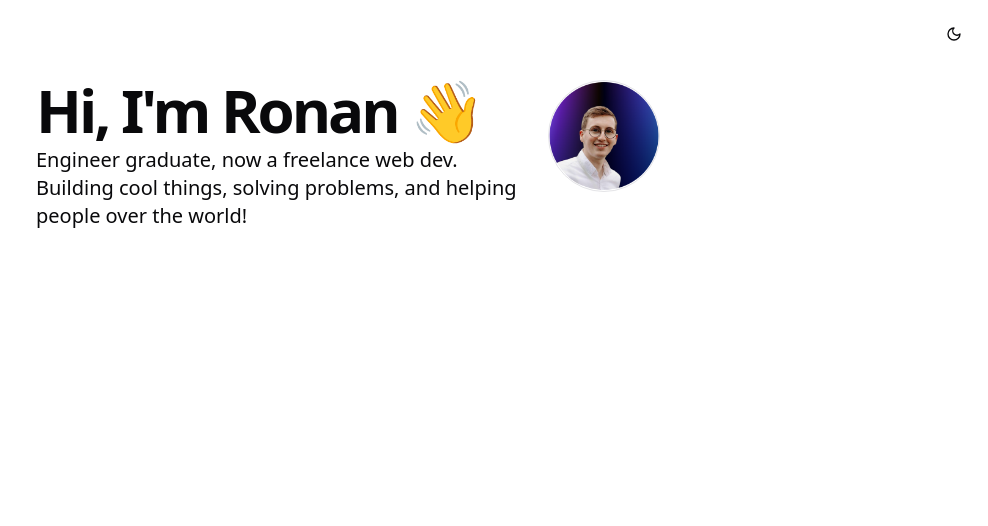
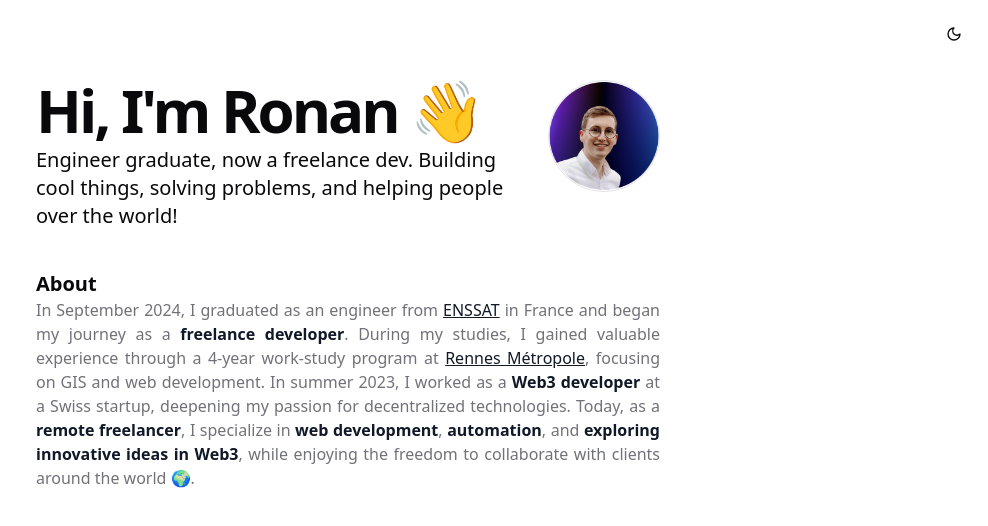
Before and after one commit to ronanren/ronanren.github.io, a Next.js app: page / in a window 1280 px wide. Shown: the top 526 px of the page, without its empty margins (292-1280 px from the left). Built offline with nearby package versions, Linux system fonts and the light colour scheme.

Commit message:
add hero and about

```diff
--- a/package.json
+++ b/package.json
@@ -18,10 +18,12 @@
     "next-themes": "^0.4.3",
     "react": "19.0.0-rc-66855b96-20241106",
     "react-dom": "19.0.0-rc-66855b96-20241106",
+    "react-markdown": "^9.0.1",
     "tailwind-merge": "^2.5.4",
     "tailwindcss-animate": "^1.0.7"
   },
   "devDependencies": {
+    "@tailwindcss/typography": "^0.5.15",
     "@types/node": "^20",
     "@types/react": "^18",
     "@types/react-dom": "^18",
--- a/src/app/globals.css
+++ b/src/app/globals.css
@@ -70,6 +70,6 @@
   }
 
   body {
-    @apply bg-background text-foreground;
+    @apply bg-background text-foreground transition-colors duration-300 ease-in-out;
   }
 }
--- a/src/app/page.tsx
+++ b/src/app/page.tsx
@@ -1,6 +1,7 @@
 import { DATA } from "@/data/portfolio";
 import { Avatar, AvatarFallback, AvatarImage } from "@/components/ui/avatar";
 import { ThemeButton } from "@/components/theme-button";
+import Markdown from "react-markdown";
 
 export default function Page() {
   return (<>
@@ -24,6 +25,12 @@ export default function Page() {
           </div>
         </div>
       </section>
+      <section id="about">
+        <h2 className="text-xl font-bold">
+          About
+        </h2>
+        <Markdown className="prose dark:prose-invert text-pretty text-muted-foreground text-base max-w-full text-justify">{DATA.summary}</Markdown>
+      </section>
     </main>
   </>);
 }
--- a/src/data/portfolio.tsx
+++ b/src/data/portfolio.tsx
@@ -3,5 +3,7 @@ export const DATA = {
 	initials: "RR",
 	avatarUrl: "/ronanren.github.io/profile.png",
 	url: "https://ronanren.github.io",
-	description: "Engineer graduate, now a freelance web dev. Building cool things, solving problems, and helping people over the world!",
+	description: "Engineer graduate, now a freelance dev. Building cool things, solving problems, and helping people over the world!",
+	summary:
+		"In September 2024, I graduated as an engineer from [ENSSAT](https://www.enssat.fr) in France and began my journey as a **freelance developer**. During my studies, I gained valuable experience through a 4-year work-study program at [Rennes Métropole](https://metropole.rennes.fr), focusing on GIS and web development. In summer 2023, I worked as a **Web3 developer** at a Swiss startup, deepening my passion for decentralized technologies. Today, as a **remote freelancer**, I specialize in **web development**, **automation**, and **exploring innovative ideas in Web3**, while enjoying the freedom to collaborate with clients around the world 🌍.",
 } as const;
--- a/tailwind.config.ts
+++ b/tailwind.config.ts
@@ -1,7 +1,7 @@
 import type { Config } from "tailwindcss";
 
 export default {
-  darkMode: ["class", "class"],
+	darkMode: ["class"],
 	content: [
 		"./src/pages/**/*.{js,ts,jsx,tsx,mdx}",
 		"./src/components/**/*.{js,ts,jsx,tsx,mdx}",
@@ -58,5 +58,5 @@ export default {
 			}
 		}
 	},
-  plugins: [require("tailwindcss-animate")],
+	plugins: [require("tailwindcss-animate"), require('@tailwindcss/typography')],
 } satisfies Config;
```
Also changed, not shown: 1 other file (tests, documents, lock files or other folders). Lines whose indentation alone changed are shown as unchanged.
